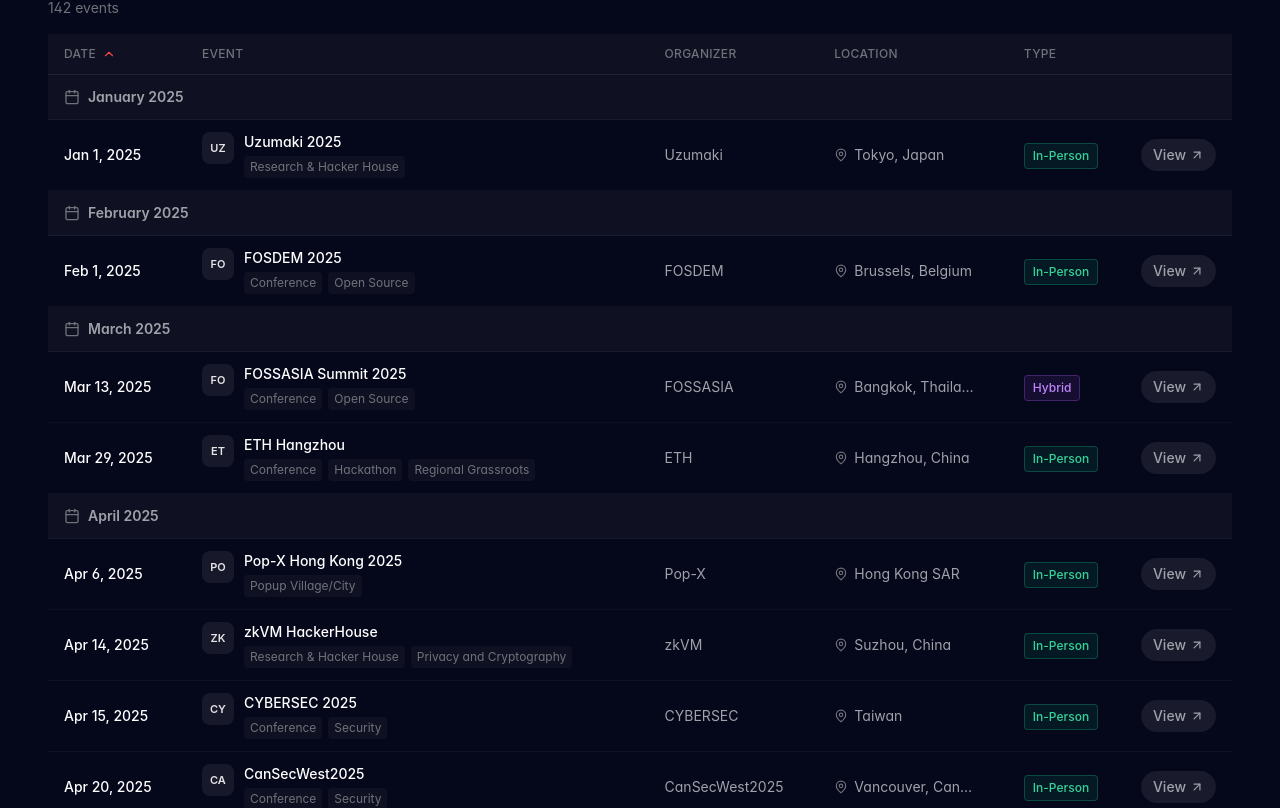
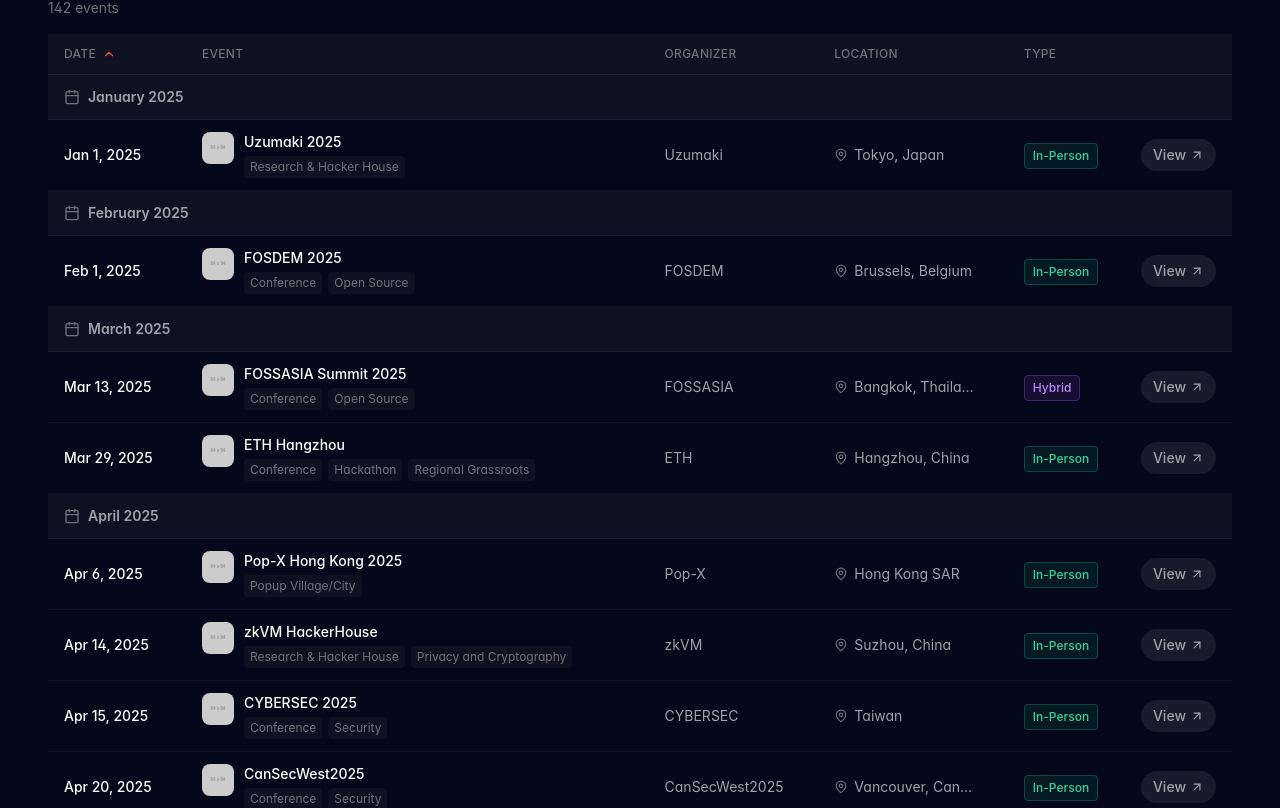
Before and after one commit to fractaldrafts/ethstars, a Next.js app: page /events in a window 1280 px wide. Shown: the part 780-1588 px from the top of the page. Built offline with nearby package versions, Linux system fonts and the light colour scheme; a web font is replaced by a local one.

Commit message:
Show placeholder logo images for events without logos

```diff
--- a/components/EventsTable.tsx
+++ b/components/EventsTable.tsx
@@ -46,6 +46,8 @@
       return locationType
   }
 }
+
+const placeholderLogo = 'https://placehold.co/64x64/111827/9CA3AF/png'
 
 export default function EventsTable() {
   const [searchQuery, setSearchQuery] = useState('')
@@ -357,7 +359,7 @@
   }
 
   const config = locationTypeConfig[event.locationType]
-  const organizerInitials = event.organizer.slice(0, 2).toUpperCase()
+  const logoSrc = event.organizerLogo || placeholderLogo
 
   return (
     <tr className="hover:bg-[rgba(245,245,245,0.024)] transition-colors group">
@@ -378,17 +380,19 @@
       {/* Event Title */}
       <td className="py-3 px-4">
         <div className="flex items-start gap-2.5">
-          <div className="w-8 h-8 rounded-lg bg-[rgba(245,245,245,0.08)] overflow-hidden flex-shrink-0 flex items-center justify-center text-[11px] font-semibold text-zinc-200">
-            {event.organizerLogo ? (
-              <img
-                src={event.organizerLogo}
-                alt={event.organizer}
-                className="w-full h-full object-cover"
-                loading="lazy"
-              />
-            ) : (
-              organizerInitials
-            )}
+          <div className="w-8 h-8 rounded-lg bg-[rgba(245,245,245,0.08)] overflow-hidden flex-shrink-0">
+            <img
+              src={logoSrc}
+              alt={event.organizer}
+              className="w-full h-full object-cover"
+              loading="lazy"
+              onError={(e) => {
+                const target = e.currentTarget
+                if (target.src !== placeholderLogo) {
+                  target.src = placeholderLogo
+                }
+              }}
+            />
           </div>
           <div className="min-w-0">
             <a
```
